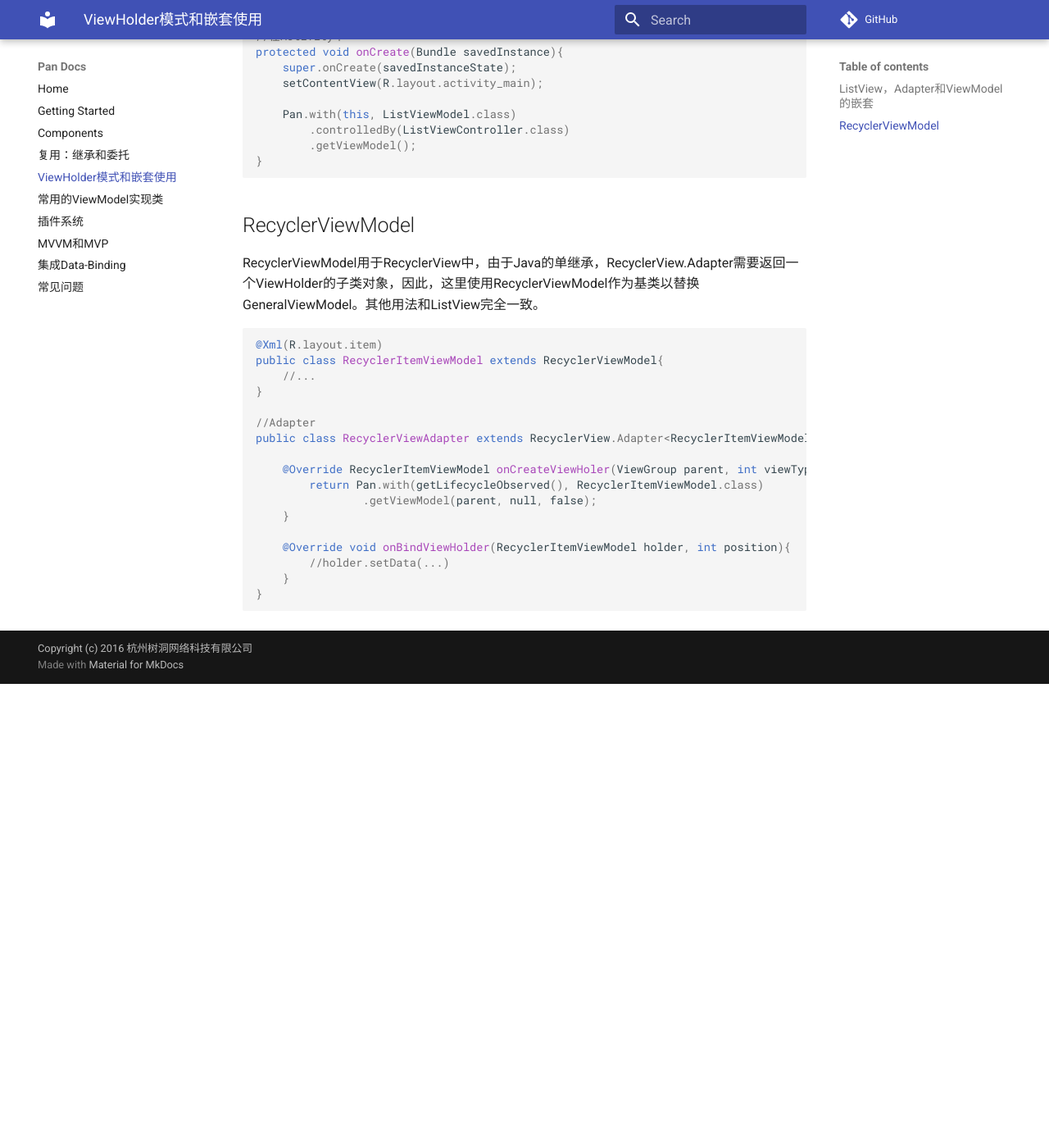
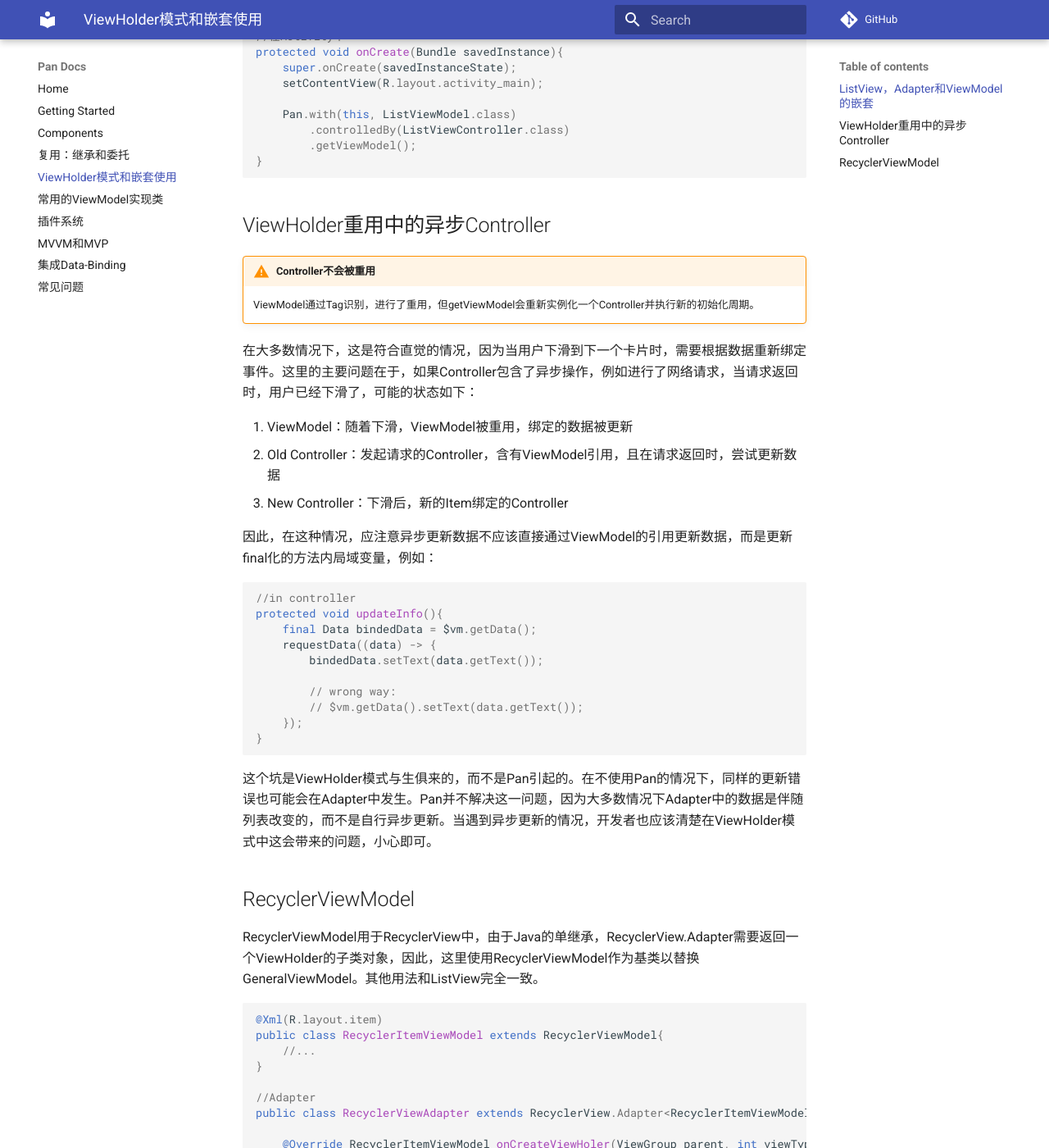
Before and after one commit to campusappcn/Pan-Documentation, an MkDocs documentation site: the page built from docs/ViewHolder模式和嵌套使用.md, in a window 1280 px wide and 1400 px high, scrolled down 1871 px. Shown: the whole window at 82% size. Built offline with MkDocs 1.6.1 and Material for MkDocs 9.7.7, drawn with Linux system fonts in a browser that asks for light colours; comment, search, counter and statistics services are not loaded; old or Windows-style settings are respelled for this version of MkDocs; before the commit the page ends 2705 px from its top, so only the background shows below that.

Commit message:
完善ViewHolder的文档，说明了异步的坑

````diff
--- a/docs/ViewHolder模式和嵌套使用.md
+++ b/docs/ViewHolder模式和嵌套使用.md
@@ -94,6 +94,35 @@ protected void onCreate(Bundle savedInstance){
 
 ```
 
+## ViewHolder重用中的异步Controller
+
+!!! warning "Controller不会被重用"
+    ViewModel通过Tag识别，进行了重用，但getViewModel会重新实例化一个Controller并执行新的初始化周期。
+
+在大多数情况下，这是符合直觉的情况，因为当用户下滑到下一个卡片时，需要根据数据重新绑定事件。这里的主要问题在于，如果Controller包含了异步操作，例如进行了网络请求，当请求返回时，用户已经下滑了，可能的状态如下：
+
+1. ViewModel：随着下滑，ViewModel被重用，绑定的数据被更新
+2. Old Controller：发起请求的Controller，含有ViewModel引用，且在请求返回时，尝试更新数据
+3. New Controller：下滑后，新的Item绑定的Controller
+
+因此，在这种情况，应注意异步更新数据不应该直接通过ViewModel的引用更新数据，而是更新final化的方法内局域变量，例如：
+
+```Java
+//in controller
+protected void updateInfo(){
+	final Data bindedData = $vm.getData();
+	requestData((data) -> {
+		bindedData.setText(data.getText());
+
+		// wrong way:
+		// $vm.getData().setText(data.getText());
+	});
+}
+
+```
+这个坑是ViewHolder模式与生俱来的，而不是Pan引起的。在不使用Pan的情况下，同样的更新错误也可能会在Adapter中发生。Pan并不解决这一问题，因为大多数情况下Adapter中的数据是伴随列表改变的，而不是自行异步更新。当遇到异步更新的情况，开发者也应该清楚在ViewHolder模式中这会带来的问题，小心即可。
+
+
 ## RecyclerViewModel
 
 RecyclerViewModel用于RecyclerView中，由于Java的单继承，RecyclerView.Adapter需要返回一个ViewHolder的子类对象，因此，这里使用RecyclerViewModel作为基类以替换GeneralViewModel。其他用法和ListView完全一致。
````
Also changed, not shown: docs/常见问题.md (+4 -0 lines).
